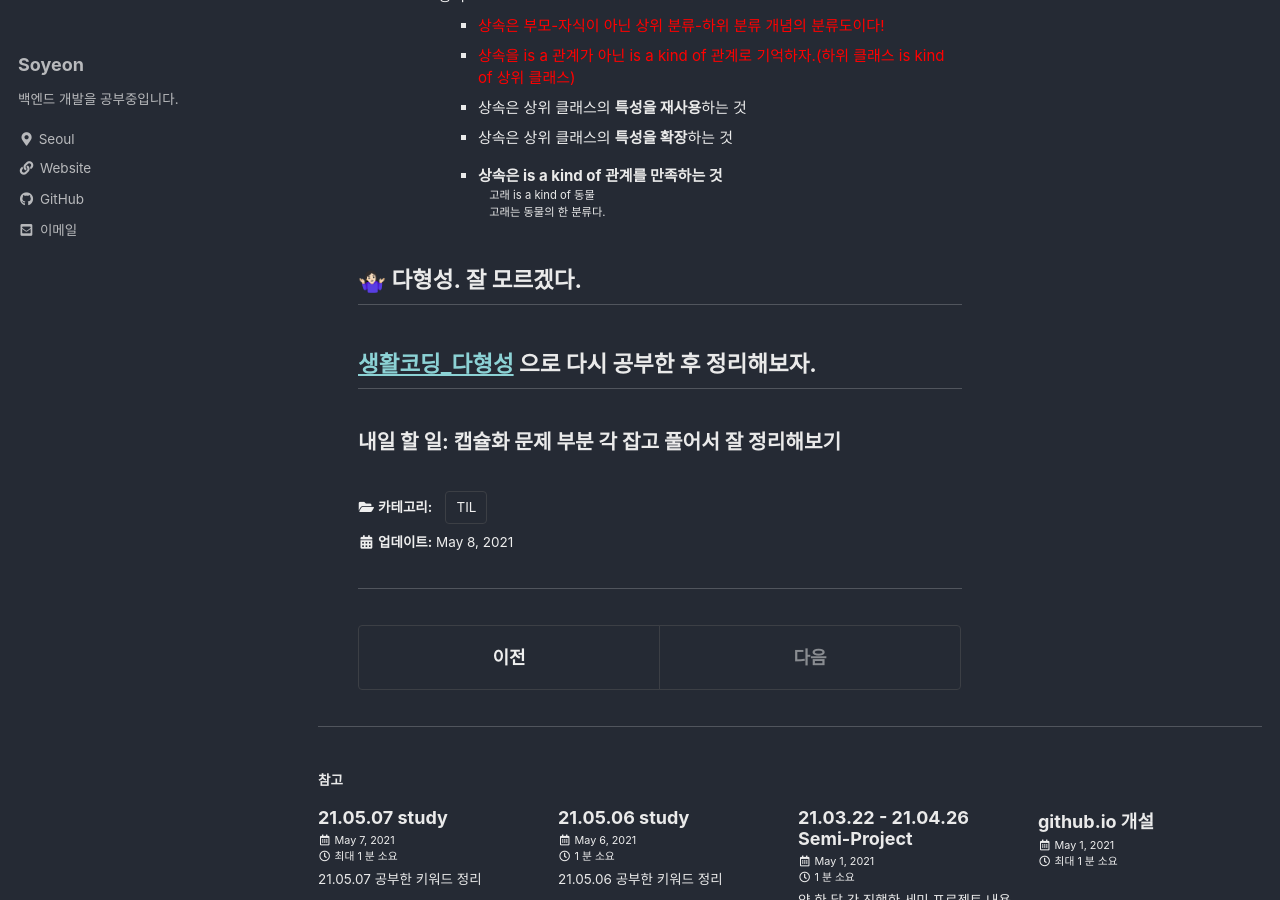
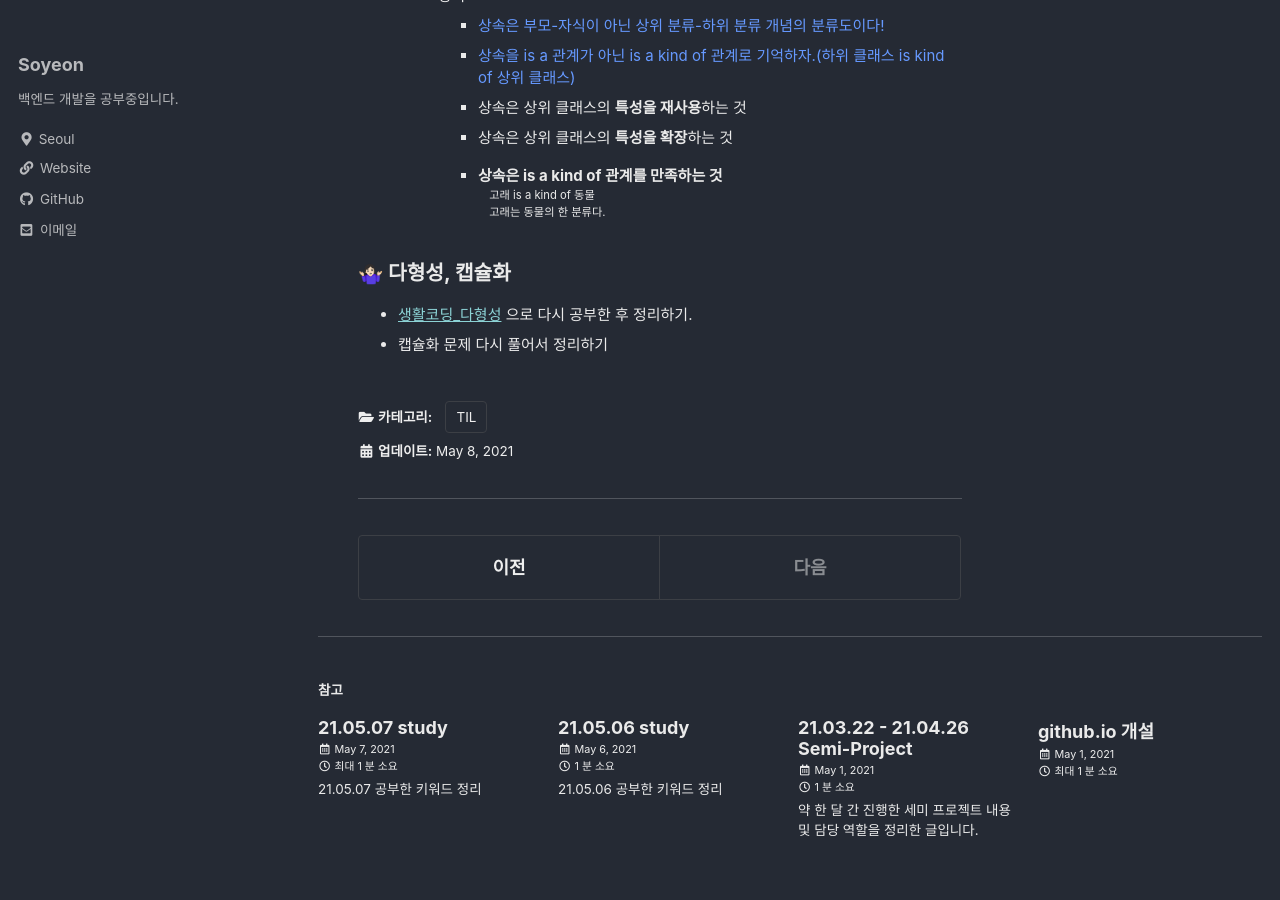
Before and after one commit to liv660/liv660.github.io, a Jekyll site: the page built from _posts/TIL/21.05.study/2021-05-08-210508.md, in a window 1280 px wide and 900 px high, scrolled down 3150 px. Built offline with Jekyll 4.4.1, drawn with Linux system fonts in a browser that asks for light colours; cached includes are drawn as plain includes.

Commit message:
Update 05.08 TIL

```diff
--- a/_posts/TIL/21.05.study/2021-05-08-210508.md
+++ b/_posts/TIL/21.05.study/2021-05-08-210508.md
@@ -137,14 +137,14 @@ categories:
     + 클래스 설계를 위해서는 애플리케이션 경계부터 정해야한다.
     + <span style="color:red;">객체 지향에서 추상화의 결과는 클래스이다.</span><br />
   + 상속
-    + <span style="color:red;">상속은 부모-자식이 아닌 상위 분류-하위 분류 개념의 분류도이다!</span><br />
-    + <span style="color:red;">상속을 is a 관계가 아닌 is a kind of 관계로 기억하자.(하위 클래스 is kind of 상위 클래스)</span>
+    + <span style="color:#69f;">상속은 부모-자식이 아닌 상위 분류-하위 분류 개념의 분류도이다!</span><br />
+    + <span style="color:#69F;">상속을 is a 관계가 아닌 is a kind of 관계로 기억하자.(하위 클래스 is kind of 상위 클래스)</span>
     + 상속은 상위 클래스의 **특성을 재사용**하는 것
     + 상속은 상위 클래스의 **특성을 확장**하는 것
     + 상속은 is a kind of 관계를 만족하는 것<br />
       : 고래 is a kind of 동물 <br/>
       : 고래는 동물의 한 분류다.
 
-## 🤷🏻‍♀️ 다형성. 잘 모르겠다.
-## [생활코딩_다형성](https://opentutorials.org/module/516/6127) 으로 다시 공부한 후 정리해보자.
-### 내일 할 일: 캡슐화 문제 부분 각 잡고 풀어서 잘 정리해보기
+### 🤷🏻‍♀️ 다형성, 캡슐화
+  + [생활코딩_다형성](https://opentutorials.org/module/516/6127) 으로 다시 공부한 후 정리하기.
+  + 캡슐화 문제 다시 풀어서 정리하기
```
